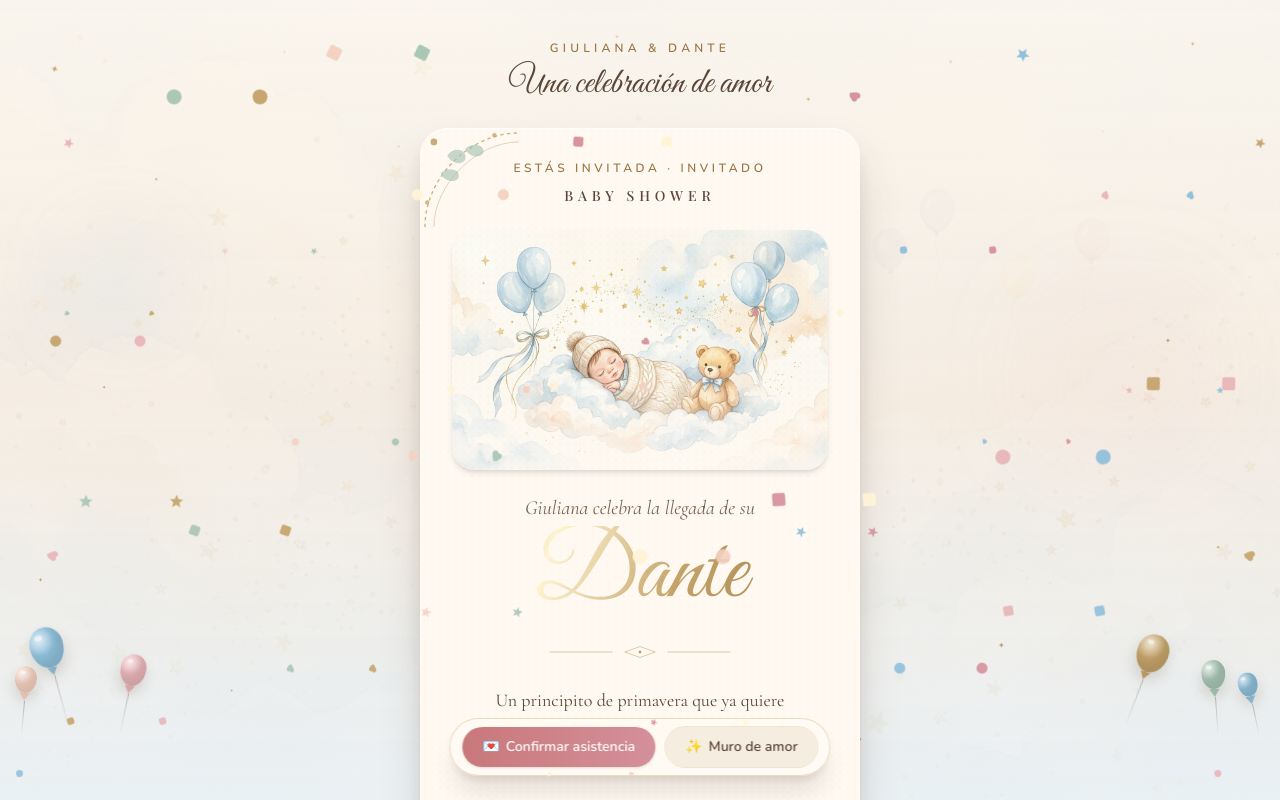
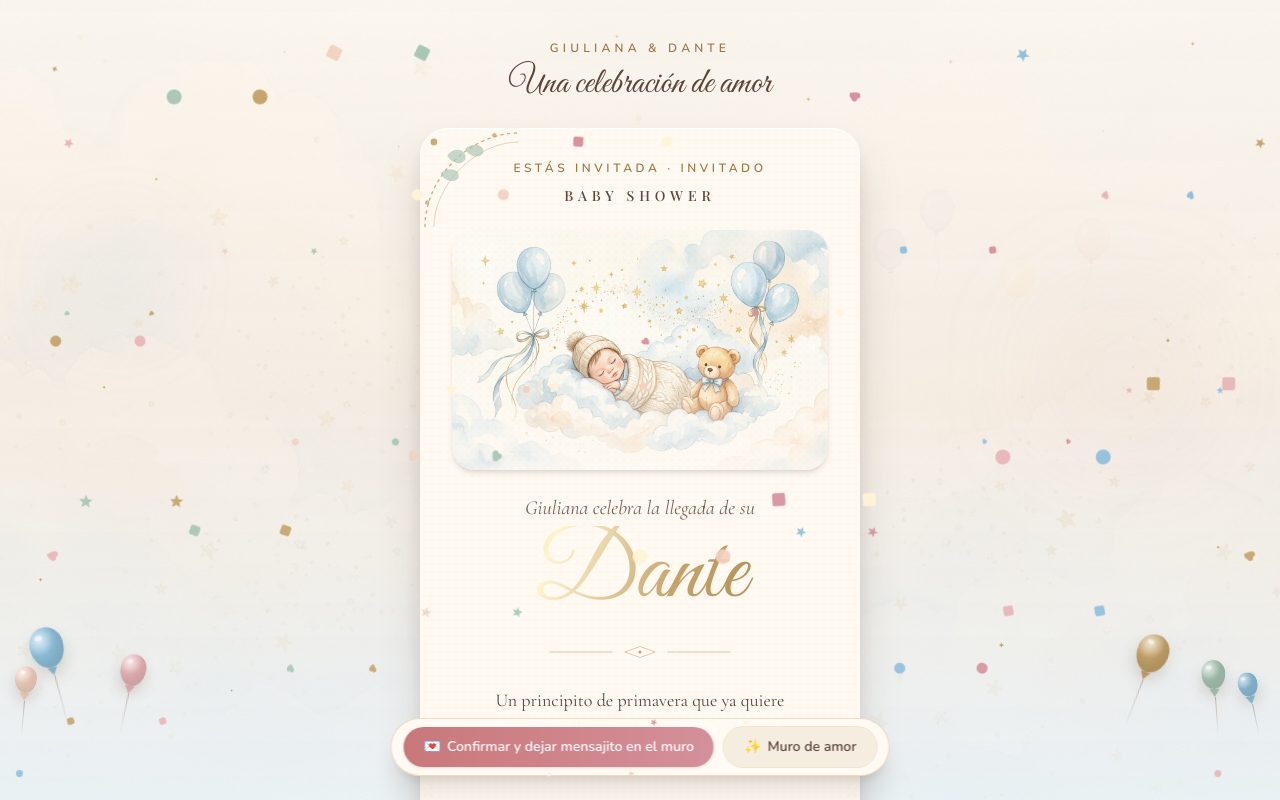
Before and after one commit to BabyShowerDante/invitacion, a React (Vite) app: page / in a window 1280 px wide. Both pictures are taken after a click on the button "Abrir la invitación". Shown: the top 800 px of the page. Built offline with nearby package versions, Linux system fonts and the light colour scheme; a web font is replaced by a local one.

Commit message:
Actualizar boton de confirmacion para aludir a dejar mensajito en el muro

```diff
--- a/src/components/Invitation.tsx
+++ b/src/components/Invitation.tsx
@@ -363,7 +363,7 @@ function ConfirmAndGuestbookSection({
           <div className="text-center">
             <span className="inline-block text-2xl">💌</span>
             <p className="mt-1 text-xs font-semibold uppercase tracking-[0.25em] text-gold-dark">
-              Confirmar asistencia
+              Confirmar asistencia y mensajito
             </p>
             <h2 className="mt-1 font-script text-4xl text-ink sm:text-5xl">
               ¿Venís a celebrar?
@@ -424,7 +424,7 @@ function ConfirmAndGuestbookSection({
               type="submit"
               className="w-full min-h-[48px] rounded-full bg-gradient-to-r from-rose to-[#d4909b] py-3.5 px-6 text-base font-semibold text-white shadow-md shadow-rose/25 transition hover:brightness-105 active:scale-[0.98] cursor-pointer flex items-center justify-center gap-2"
             >
-              <span>♡</span> Confirmar y publicar dedicatoria
+              <span>♡</span> Confirmar y dejar mensajito en el muro
             </button>
           </form>
         </div>
@@ -508,19 +508,21 @@ function FloatingActionBar({ totalMessages }: { totalMessages: number }) {
       <button
         type="button"
         onClick={() => scrollToSection("confirmar-asistencia")}
-        className="flex items-center gap-1.5 rounded-full bg-gradient-to-r from-rose to-[#d4909b] px-4 py-2.5 sm:px-5 sm:py-2.5 text-xs sm:text-sm font-semibold text-white shadow-sm transition hover:brightness-105 active:scale-95 cursor-pointer whitespace-nowrap"
+        className="flex items-center gap-1.5 rounded-full bg-gradient-to-r from-rose to-[#d4909b] px-3.5 py-2 sm:px-5 sm:py-2.5 text-xs sm:text-sm font-semibold text-white shadow-sm transition hover:brightness-105 active:scale-95 cursor-pointer whitespace-nowrap"
       >
         <span>💌</span>
-        <span>Confirmar asistencia</span>
+        <span className="hidden sm:inline">Confirmar y dejar mensajito en el muro</span>
+        <span className="sm:hidden">Confirmar y dejar mensajito</span>
       </button>
 
       <button
         type="button"
         onClick={() => scrollToSection("muro-de-amor")}
-        className="flex items-center gap-1.5 rounded-full bg-sand/60 px-4 py-2.5 sm:px-5 sm:py-2.5 text-xs sm:text-sm font-semibold text-ink ring-1 ring-gold/25 transition hover:bg-sand active:scale-95 cursor-pointer whitespace-nowrap"
+        className="flex items-center gap-1.5 rounded-full bg-sand/60 px-3 py-2 sm:px-5 sm:py-2.5 text-xs sm:text-sm font-semibold text-ink ring-1 ring-gold/25 transition hover:bg-sand active:scale-95 cursor-pointer whitespace-nowrap"
       >
         <span>✨</span>
-        <span>Muro de amor</span>
+        <span className="hidden sm:inline">Muro de amor</span>
+        <span className="sm:hidden">Muro</span>
         {totalMessages > 0 && (
           <span className="rounded-full bg-gold/25 px-1.5 py-0.5 text-[11px] font-bold text-gold-dark">
             {totalMessages}
```
